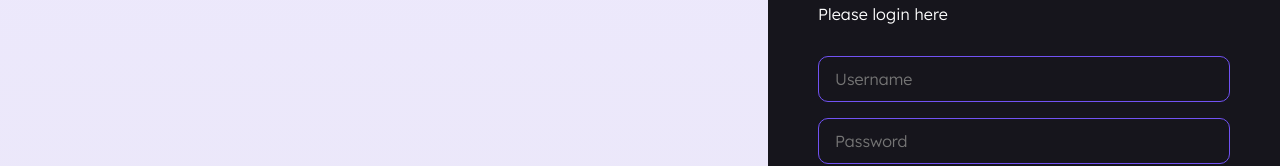
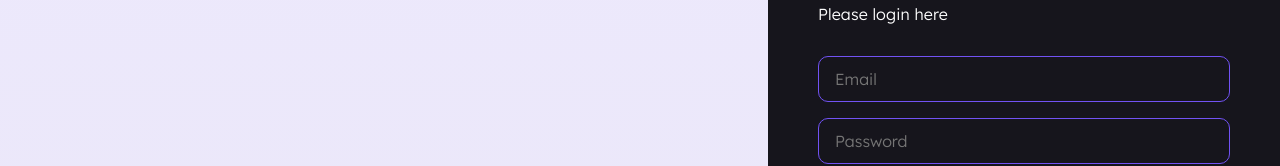
Before and after one commit to Tauya2003/talent-verify-frontend, a React (Vite) app: page /login in a window 1280 px wide. Shown: the part 238-404 px from the top of the page. Built offline with nearby package versions, Linux system fonts and the light colour scheme; no server answers.

Commit message:
Update login

```diff
--- a/src/context/AuthContext.jsx
+++ b/src/context/AuthContext.jsx
@@ -29,7 +29,7 @@ export const AuthProvider = ({ children }) => {
 
     try {
       const response = await axios.post(`${BASE_URL}/token/`, {
-        username: e.target.username.value,
+        email: e.target.email.value,
         password: e.target.password.value,
       });
 
--- a/src/pages/LoginForm.jsx
+++ b/src/pages/LoginForm.jsx
@@ -40,7 +40,6 @@ const LoginForm = () => {
         backgroundColor: "#16151C",
         display: "flex",
         flexDirection: "column",
-        // justifyContent: "center",
         p: "50px",
       }}
     >
@@ -115,8 +114,8 @@ const LoginForm = () => {
           <input
             required
             type="text"
-            name="username"
-            placeholder="Username"
+            name="email"
+            placeholder="Email"
             style={{
               width: "100%",
               border: "none",
@@ -155,43 +154,6 @@ const LoginForm = () => {
             }}
           />
         </Box>
-        {/*
-          <Stack
-            direction={"row"}
-            justifyContent={"space-between"}
-            alignItems={"center"}
-          >
-            <Box sx={{ display: "flex", alignItems: "center", gap: "10px" }}>
-              <CheckBox
-                defaultChecked={false}
-                sx={{ color: "#7152F3", height: "24px", width: "24px" }}
-              />
-
-              <Typography
-                sx={{
-                  color: "#fff",
-                  fontFamily: "Lexend, sans-serif",
-                  fontSize: "16px",
-                  fontWeight: 300,
-                  lineHeight: "24px",
-                }}
-              >
-                Remember Me
-              </Typography>
-            </Box>
-
-            <Typography
-              sx={{
-                color: "#7152F3",
-                fontFamily: "Lexend, sans-serif",
-                fontSize: "14px",
-                fontWeight: 300,
-                lineHeight: "22px",
-              }}
-            >
-              Forgot Password?
-            </Typography>
-          </Stack> */}
 
         <Button
           type="submit"
```
